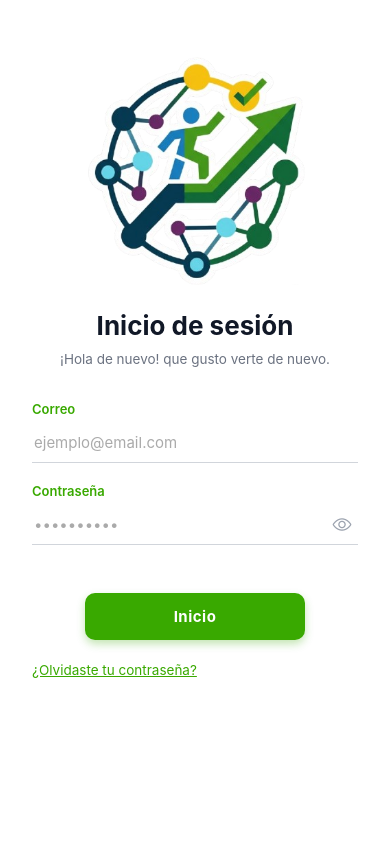
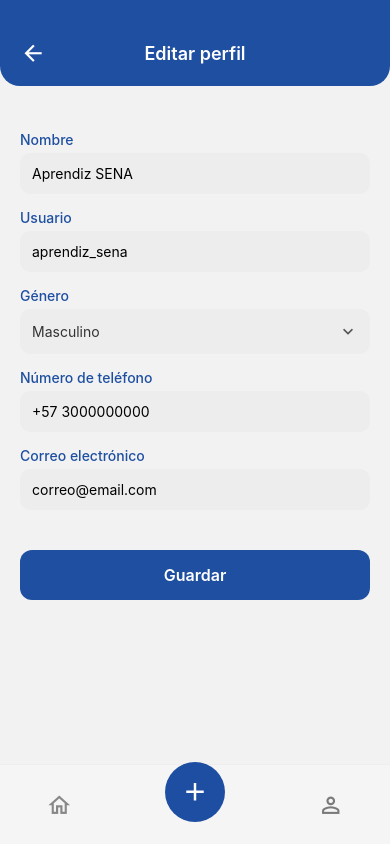
Before and after one commit to Zaidyfuentes/epsas_movil_wilson, a React Native app: screen /Editar in a window 390 px wide. Built offline with nearby package versions, Linux system fonts and the light colour scheme.

Commit message:
pagina de perfil agregada

```diff
--- a/App.js
+++ b/App.js
@@ -11,6 +11,7 @@ import BitacorasScreen from './BitacorasScreen';
 import EstBitacoraScreen from './EstBitacoraScreen';
 import SubirBitScreen from './SubirBitScreen';
 import PerfilScreen from './PerfilScreen';
+import EditarPerfilScreen from './EdiPerfil';
 
 const Stack = createStackNavigator();
 
@@ -27,6 +28,7 @@ export default function App() {
                 <Stack.Screen name="EstBitacora" component={EstBitacoraScreen}/>
                 <Stack.Screen name="Subir" component={SubirBitScreen}/>
                 <Stack.Screen name="Perfil" component={PerfilScreen}/>
+                <Stack.Screen name="Editar" component={EditarPerfilScreen}/>
             </Stack.Navigator>
         </NavigationContainer>
     );
--- a/BitacorasScreen.js
+++ b/BitacorasScreen.js
@@ -61,10 +61,10 @@ export default function BitacorasScreen({navigation}) {
                     </TouchableOpacity>
 
                     {/* agregar*/}
-                    <TouchableOpacity style={styles.cardGris}>
+                    <TouchableOpacity style={styles.cardGris} onPress={() => navigation.navigate("Bitacoras")}>
                         <MaterialCommunityIcons name="plus" size={40} color="#bfc3c7"/>
                     </TouchableOpacity>
-                    <TouchableOpacity style={styles.cardGris}>
+                    <TouchableOpacity style={styles.cardGris} onPress={() => navigation.navigate("Bitacoras")}>
                         <MaterialCommunityIcons name="plus" size={40} color="#bfc3c7"/>
                     </TouchableOpacity>
                 </View>
--- /dev/null
+++ b/EdiPerfil.js
@@ -0,0 +1,194 @@
+import React, { useState } from "react";
+import {
+    View,
+    Text,
+    TextInput,
+    TouchableOpacity,
+    StyleSheet
+} from "react-native";
+import { MaterialCommunityIcons } from "@expo/vector-icons";
+
+export default function EditarPerfilScreen({ navigation }) {
+
+    const [nombre, setNombre] = useState("Aprendiz SENA");
+    const [usuario, setUsuario] = useState("aprendiz_sena");
+    const [genero, setGenero] = useState("Masculino");
+    const [telefono, setTelefono] = useState("+57 3000000000");
+    const [correo, setCorreo] = useState("correo@email.com");
+
+    return (
+        <View style={styles.container}>
+
+            {/* HEADER */}
+            <View style={styles.header}>
+                <TouchableOpacity onPress={() => navigation.goBack()}>
+                    <MaterialCommunityIcons name="arrow-left" size={26} color="#fff" />
+                </TouchableOpacity>
+
+                <Text style={styles.title}>Editar perfil</Text>
+
+                <View style={{ width: 26 }} />
+            </View>
+
+            {/* FORMULARIO */}
+            <View style={styles.form}>
+
+                <Text style={styles.label}>Nombre</Text>
+                <TextInput
+                    style={styles.input}
+                    value={nombre}
+                    onChangeText={setNombre}
+                />
+
+                <Text style={styles.label}>Usuario</Text>
+                <TextInput
+                    style={styles.input}
+                    value={usuario}
+                    onChangeText={setUsuario}
+                />
+
+                <Text style={styles.label}>Género</Text>
+                <TouchableOpacity style={styles.input}>
+                    <Text style={{ color: "#333" }}>{genero}</Text>
+                    <MaterialCommunityIcons name="chevron-down" size={20} color="#555" />
+                </TouchableOpacity>
+
+                <Text style={styles.label}>Número de teléfono</Text>
+                <TextInput
+                    style={styles.input}
+                    value={telefono}
+                    onChangeText={setTelefono}
+                    keyboardType="phone-pad"
+                />
+
+                <Text style={styles.label}>Correo electrónico</Text>
+                <TextInput
+                    style={styles.input}
+                    value={correo}
+                    onChangeText={setCorreo}
+                    keyboardType="email-address"
+                />
+
+            </View>
+
+            {/* BOTÓN GUARDAR */}
+            <TouchableOpacity style={styles.botonGuardar}>
+                <Text style={styles.textoGuardar}>Guardar</Text>
+            </TouchableOpacity>
+
+            {/* footer de bitacoras*/}
+            <View style={styles.navbar}>
+                <MaterialCommunityIcons name="home-outline" size={26}   color="#888"/>
+
+                <TouchableOpacity
+                    style={styles.botonCentral}
+                    onPress={() => navigation.navigate("Subir")}
+                >
+                    <MaterialCommunityIcons name="plus" size={30} color="#fff" />
+                </TouchableOpacity>
+
+                <TouchableOpacity
+                    onPress={() => navigation.navigate("Perfil")}
+                >
+                    <MaterialCommunityIcons
+                        name="account-outline"
+                        size={26}
+                        color="#7A7A7A"
+                    />
+                </TouchableOpacity>
+            </View>
+
+        </View>
+    );
+}
+
+const styles = StyleSheet.create({
+    container: {
+        flex: 1,
+        backgroundColor: "#F2F2F2"
+    },
+
+    header: {
+        backgroundColor: "#1E4FA1",
+        flexDirection: "row",
+        alignItems: "center",
+        justifyContent: "space-between",
+        padding: 20,
+        paddingTop: 40,
+        borderBottomLeftRadius: 20,
+        borderBottomRightRadius: 20
+    },
+
+    title: {
+        color: "#fff",
+        fontSize: 18,
+        fontWeight: "600"
+    },
+
+    form: {
+        padding: 20,
+        marginTop: 10
+    },
+
+    label: {
+        marginBottom: 5,
+        marginTop: 15,
+        fontWeight: "500",
+        color: "#1E4FA1"
+    },
+
+    input: {
+        backgroundColor: "#EDEDED",
+        borderRadius: 10,
+        padding: 12,
+        flexDirection: "row",
+        justifyContent: "space-between",
+        alignItems: "center"
+    },
+
+    botonGuardar: {
+        backgroundColor: "#1E4FA1",
+        margin: 20,
+        padding: 15,
+        borderRadius: 12,
+        alignItems: "center"
+    },
+
+    textoGuardar: {
+        color: "#fff",
+        fontSize: 16,
+        fontWeight: "600"
+    },
+    bottomBar: {
+        position: "absolute",
+        bottom: 0,
+        width: "100%",
+        height: 70,
+        backgroundColor: "white",
+        flexDirection: "row",
+        justifyContent: "space-around",
+        alignItems: "center"
+    },
+    botonCentral:{
+        width:60,
+        height:60,
+        borderRadius:30,
+        backgroundColor:"#1e4ea1",
+        justifyContent:"center",
+        alignItems:"center",
+        marginTop:-25
+    },
+    navbar:{
+        position:"absolute",
+        bottom:0,
+        left:0,
+        right:0,
+        height:80,
+        backgroundColor:"#f5f5f5",
+        flexDirection:"row",
+        justifyContent:"space-around",
+        alignItems:"center",
+        borderTopWidth:1,
+        borderColor:"#eee"
+    },
+});
--- a/EstBitacoraScreen.js
+++ b/EstBitacoraScreen.js
@@ -15,10 +15,6 @@ export default function EstBitacoraScreen({navigation}) {
                 <Text style={styles.titulo}>
                     Estado de la Bitacora
                 </Text>
-
-                <TouchableOpacity>
-                    <MaterialCommunityIcons name="plus" size={26} color="#1e4ea1"/>
-                </TouchableOpacity>
             </View>
 
             {/* estado bitacora */}
@@ -88,7 +84,7 @@ const styles = StyleSheet.create({
     header:{
         flexDirection:"row",
         alignItems:"center",
-        justifyContent:"space-between",
+        justifyContent:"flex-start",
         marginBottom:30
     },
     titulo:{
--- a/PerfilScreen.js
+++ b/PerfilScreen.js
@@ -1,51 +1,66 @@
 import React from "react";
-import { View, Text, TextInput, TouchableOpacity, StyleSheet } from "react-native";
+import { View, Text, TouchableOpacity, StyleSheet, Image, ScrollView } from "react-native";
 import { MaterialCommunityIcons } from "@expo/vector-icons";
 
 export default function PerfilScreen({ navigation }) {
+    const handleEditarPerfil = () => {
+        console.log('Editar Perfil');
+        navigation.navigate('Editar');
+    };
+
+    const handleCambiarPassword = () => {
+        console.log('Cambiar Contraseña');
+    };
+
     return (
         <View style={styles.container}>
+            <ScrollView contentContainerStyle={{ paddingBottom: 100 }}>
                 {/* HEADER */}
                 <View style={styles.header}>
                     <TouchableOpacity onPress={() => navigation.goBack()}>
-                    <MaterialCommunityIcons
-                        name="arrow-left"
-                        size={26}
-                        color="#1E4FA1"
-                    />
+                        <MaterialCommunityIcons name="arrow-left" size={26} color="#1E4FA1" />
                     </TouchableOpacity>
-                <Text style={styles.title}>
-                    Administracion de perfil
-                </Text>
+
+                    <Text style={styles.title}>Perfil</Text>
+
                     <View style={{ width: 26 }} />
-
                 </View>
 
-        {/* CONTENIDO */}
-        <View style={styles.content}>
-            <Text style={styles.welcome}>
-                ¡Hola, Aprendiz!
-            </Text>
-            <View style={styles.line} />
-                {/* CONTRASEÑA */}
-                <Text style={styles.label}>
-                    Contraseña
-                </Text>
-                <TextInput
-                    placeholder="Ingresa tu contraseña"
-                    placeholderTextColor="#B5B5B5"
-                    secureTextEntry
-                    style={styles.input}
+                {/* FOTO + NOMBRE */}
+                <View style={styles.profileSection}>
+                    <View style={styles.imageContainer}>
+                        <Image
+                            source={{ uri: "https://i.pravatar.cc/150" }}
+                            style={styles.image}
                         />
+
+                        {/* BOTÓN EDITAR FOTO */}
+                        <TouchableOpacity style={styles.editIcon}>
+                            <MaterialCommunityIcons name="pencil" size={16} color="#fff" />
+                        </TouchableOpacity>
                     </View>
 
-            {/* BARRA INFERIOR */}
-            <View style={styles.bottomBar}>
-                <MaterialCommunityIcons
-                    name="home-outline"
-                    size={26}
-                    color="#7A7A7A"
-                />
+                    <Text style={styles.name}>Aprendiz SENA</Text>
+                    <Text style={styles.role}>Usuario</Text>
+                </View>
+
+                {/* OPCIONES */}
+                <View style={styles.options}>
+                    <OptionItem icon="account-edit" text="Editar perfil" onPress={handleEditarPerfil}/>
+                    <OptionItem icon="lock-outline" text="Cambiar contraseña" onPress={handleCambiarPassword}/>
+                </View>
+
+                {/* BOTÓN CERRAR SESIÓN */}
+                <TouchableOpacity style={styles.logout}>
+                    <MaterialCommunityIcons name="logout" size={20} color="#fff" />
+                    <Text style={styles.logoutText}>Cerrar sesión</Text>
+                </TouchableOpacity>
+            </ScrollView>
+
+            {/* footer de bitacoras*/}
+            <View style={styles.navbar}>
+                <MaterialCommunityIcons name="home-outline" size={26}   color="#888"/>
+
                 <TouchableOpacity
                     style={styles.botonCentral}
                     onPress={() => navigation.navigate("Subir")}
@@ -67,6 +82,19 @@ export default function PerfilScreen({ navigation }) {
     );
 }
 
+/* COMPONENTE OPCIÓN */
+const OptionItem = ({ icon, text, onPress }) => (
+    <TouchableOpacity style={styles.optionItem} onPress={onPress}>
+        <View style={styles.iconContainer}>
+            <MaterialCommunityIcons name={icon} size={20} color="#fff" />
+        </View>
+
+        <Text style={styles.optionText}>{text}</Text>
+
+        <MaterialCommunityIcons name="chevron-right" size={22} color="#999" />
+    </TouchableOpacity>
+);
+
 const styles = StyleSheet.create({
     container: {
         flex: 1,
@@ -80,31 +108,93 @@ const styles = StyleSheet.create({
     },
     title: {
         fontSize: 18,
-        fontWeight: "500"
+        fontWeight: "600"
     },
-    content: {
-        paddingHorizontal: 25,
+    profileSection: {
+        alignItems: "center",
         marginTop: 10
     },
-    welcome: {
-        fontSize: 16,
-        marginBottom: 10
+    imageContainer: {
+        position: "relative"
     },
-    line: {
-        height: 1,
-        backgroundColor: "#D0D0D0",
-        marginBottom: 20
+    image: {
+        width: 110,
+        height: 110,
+        borderRadius: 55,
+        borderWidth: 3,
+        borderColor: "#1E4FA1"
     },
-    label: {
-        color: "#1E4FA1",
-        marginBottom: 5,
-        fontWeight: "500"
+    editIcon: {
+        position: "absolute",
+        bottom: 0,
+        right: 0,
+        backgroundColor: "#1E4FA1",
+        width: 28,
+        height: 28,
+        borderRadius: 14,
+        justifyContent: "center",
+        alignItems: "center"
     },
-    input: {
-        borderBottomWidth: 1,
-        borderBottomColor: "#CFCFCF",
-        paddingVertical: 8,
+    name: {
+        fontSize: 18,
+        fontWeight: "600",
+        marginTop: 10
+    },
+    role: {
+        color: "#888",
         fontSize: 14
+    },
+    options: {
+        marginTop: 30,
+        paddingHorizontal: 20
+    },
+    optionItem: {
+        flexDirection: "row",
+        alignItems: "center",
+        backgroundColor: "#fff",
+        padding: 15,
+        borderRadius: 12,
+        marginBottom: 12,
+        justifyContent: "space-between"
+    },
+    iconContainer: {
+        backgroundColor: "#1E4FA1",
+        padding: 10,
+        borderRadius: 10,
+        marginRight: 10
+    },
+    optionText: {
+        flex: 1,
+        marginLeft: 10,
+        fontSize: 15
+    },
+    logout: {
+        flexDirection: "row",
+        backgroundColor: "#1E4FA1",
+        marginHorizontal: 20,
+        marginTop: 10,
+        padding: 15,
+        borderRadius: 12,
+        justifyContent: "center",
+        alignItems: "center"
+    },
+    logoutText: {
+        color: "#fff",
+        marginLeft: 10,
+        fontWeight: "600"
+    },
+    navbar:{
+        position:"absolute",
+        bottom:0,
+        left:0,
+        right:0,
+        height:80,
+        backgroundColor:"#f5f5f5",
+        flexDirection:"row",
+        justifyContent:"space-around",
+        alignItems:"center",
+        borderTopWidth:1,
+        borderColor:"#eee"
     },
     bottomBar: {
         position: "absolute",
@@ -116,13 +206,13 @@ const styles = StyleSheet.create({
         justifyContent: "space-around",
         alignItems: "center"
     },
-        botonCentral:{
-        width:60,
-        height:60,
-        borderRadius:30,
-        backgroundColor:"#1e4ea1",
-        justifyContent:"center",
-        alignItems:"center",
-        marginTop:-25
-    },
+    botonCentral: {
+        width: 60,
+        height: 60,
+        borderRadius: 30,
+        backgroundColor: "#1E4FA1",
+        justifyContent: "center",
+        alignItems: "center",
+        marginTop: -25
+    }
 });
```
Lines whose indentation alone changed are shown as unchanged.
